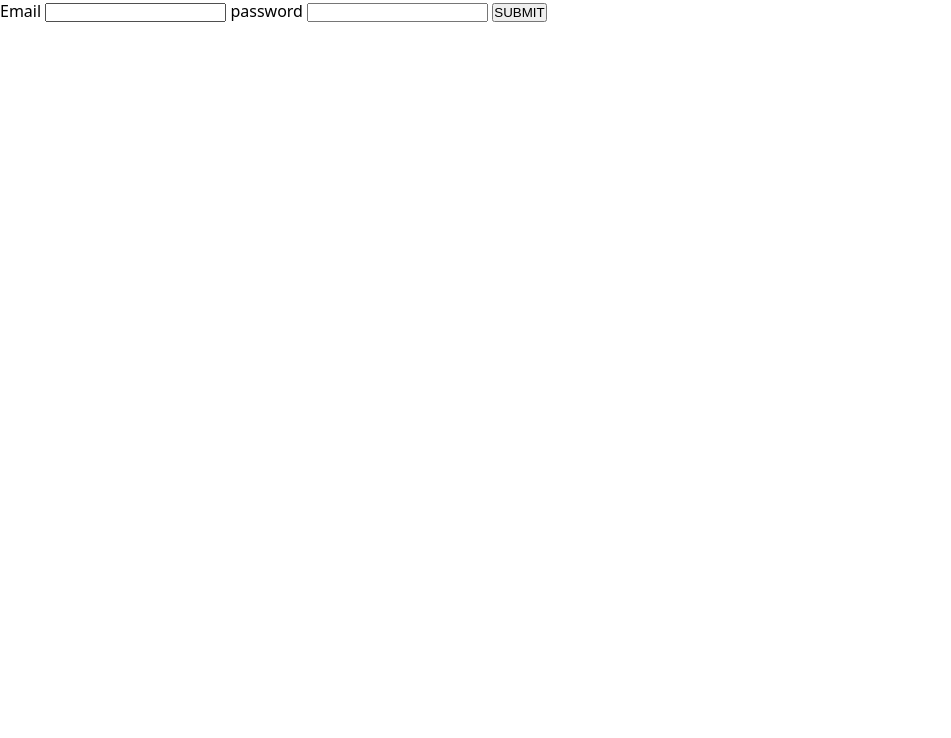
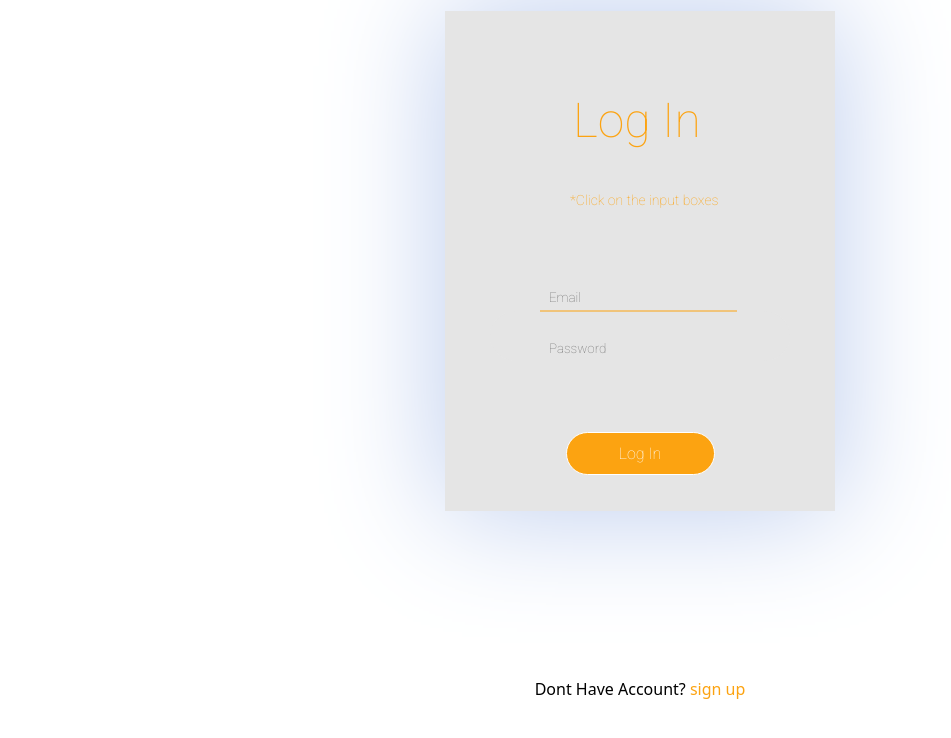
Before and after one commit to CA-G12/team3-bookStore, a website: page public/pages/login.html in a window 1280 px wide. Shown: the whole page, without its empty margins (0-951 px from the left). Drawn offline with Linux system fonts and the light colour scheme.

Commit message:
add login page html and style relates #26

```diff
--- /dev/null
+++ b/public/js/loginPage.js
@@ -0,0 +1,20 @@
+let rect = document.getElementById("rect");
+let username = document.getElementById("username");
+let password = document.getElementById("password");
+
+function handle1() {
+  rect.setAttribute("class", "rect2");
+}
+
+function handle2() {
+  rect.setAttribute("class", "rect1");
+}
+
+//For codepen header!!!
+setTimeout(() => {
+  password.focus();
+}, 500);
+
+setTimeout(() => {
+  username.focus();
+}, 1500);
--- a/public/pages/login.html
+++ b/public/pages/login.html
@@ -9,17 +9,52 @@
         integrity="sha512-1sCRPdkRXhBV2PBLUdRb4tMg1w2YPf37qatUFeS7zlBy7jJI8Lf4VHwWfZZfpXtYSLy85pkm9GaYVYMfw5BC1A=="
         crossorigin="anonymous" referrerpolicy="no-referrer" />
     <link rel="stylesheet" href="../style/main.css">
+    <link rel="stylesheet" href="../style/loginPage.css">
     <title>login</title>
 </head>
 
 <body>
+    <header></header>
     <form method="post" action="/login">
-        <label>Email  <input type="email" name="email"> </label>
-        <label>password  <input type="password" name="password"> </label>
-        <button>SUBMIT</button>
+
+        <div class="container">
+            <div class="header">
+                Log In
+            </div>
+            <div class="info">
+                *Click on the input boxes
+            </div>
+
+        <input type="email" name="email" class="text" onfocus="handle2()" class="inc2" placeholder="Email">
+        <input type="password" name="password" class="pass" onfocus="handle1()" class="inc1" placeholder="Password">
+            <button class="btn">Log In</button>
+        <svg
+          width="390"
+          height="549"
+          xmlns="http://www.w3.org/2000/svg"
+          xmlns:xlink="http://www.w3.org/1999/xlink"
+        >
+          <rect
+            id="rect"
+            class="rect1"
+            x="45px"
+            y="300px"
+            rx="27"
+            ry="27"
+            width="300px"
+            height="50px"
+            style="stroke: #fca311; stroke-width: 1px; fill: #e5e5e5"
+          />
+        </svg>
+
+        </div>
+
     </form>
+    <a href="../pages/signup.html" class="signupBtn btn"><label style="color: black;">Dont Have Account? </label>sign up</a>
+
     <script src="../js/clientSideValidation.js"></script>
     <script src="../js/dom.js"></script>
+    <script src="../js/loginPage.js"></script>
 </body>
 
 </html>
--- /dev/null
+++ b/public/style/loginPage.css
@@ -0,0 +1,131 @@
+@import url("https://fonts.googleapis.com/css?family=Roboto:100");
+.container {
+    width: 390px;
+    height: 500px;
+    background:#e5e5e5;
+    margin-left: auto;
+    margin-right: auto;
+    margin-top: 11px;
+    -webkit-box-shadow: 0px 0px 114px 2px #e5e5e5;
+    -moz-box-shadow: 0px 0px 114px 2px #bdcdee;
+    box-shadow: 0px 0px 114px 2px #bdcdee;
+  }
+  .container svg {
+    position: absolute;
+  }
+
+  .rect1 {
+    z-index: 1;
+    stroke-dasharray: 197 509;
+    stroke-dashoffset: -729;
+    transition: stroke-width 1s, stroke-dashoffset 1s, stroke-dasharray 1s;
+    transition-timing-function: cubic-bezier(0.215, 0.61, 0.355, 1);
+  }
+
+  .rect2 {
+    z-index: 1;
+    stroke-dasharray: 197 509;
+    stroke-dashoffset: -1058;
+    transition: stroke-width 1s, stroke-dashoffset 1s, stroke-dasharray 1s;
+    transition-timing-function: cubic-bezier(0.215, 0.61, 0.355, 1);
+  }
+
+  .text {
+    position: absolute;
+    margin-top: 254px;
+    border: none;
+    background: #e5e5e5;
+    margin-left: 101px;
+    color: #000;
+    width: 196px;
+    height: 44px;
+    padding-left: 3px;
+    z-index: 100;
+    font-family: "Roboto", sans-serif;
+    padding-top: 21px;
+    transition: all 600ms cubic-bezier(0.895, 0.03, 0.685, 0.22);
+  }
+  .text:focus {
+    outline-width: 0;
+    font-size: 16px;
+  }
+
+  .pass {
+    position: absolute;
+    margin-top: 305px;
+    border: none;
+    background: #e5e5e5;
+    margin-left: 101px;
+    color: #000;
+    width: 196px;
+    height: 44px;
+    padding-left: 3px;
+    z-index: 100;
+    font-family: "Roboto", sans-serif;
+    padding-top: 21px;
+    transition: all 600ms cubic-bezier(0.895, 0.03, 0.685, 0.22);
+  }
+  .pass:focus {
+    outline-width: 0;
+    font-size: 16px;
+  }
+
+  button {
+    position: absolute;
+    z-index: 100;
+    width: 149px;
+    height: 43px;
+    border: 1px solid #fff;
+    background: #fca311;
+    font-family: "Roboto", sans-serif;
+    color: #fff;
+    font-size: 16px;
+    border-radius: 22px;
+    margin-top: 421px;
+    margin-left: 120.5px;
+    transition: 0.5s;
+    cursor: pointer;
+  }
+  button:hover {
+    color: #000;
+    background: #e5e5e5;
+  }
+  button:focus {
+    outline-width: 0;
+  }
+
+  .header {
+    position: absolute;
+    text-align: center;
+    font-family: "Roboto", sans-serif;
+    color: #fca311;
+    font-size: 48px;
+    margin-left: 128px;
+    margin-top: 81px;
+  }
+
+  .info {
+    position: absolute;
+    text-align: center;
+    font-family: "Roboto", sans-serif;
+    color: #fca311;
+    font-size: 14px;
+    margin-left: 125px;
+    margin-top: 181px;
+  }
+
+  .signupBtn{
+    position: absolute;
+    bottom: 100px;
+    left: 50%;
+    transform: translateX(-50%);
+    text-decoration: none;
+    color: #fca311;
+  }
+  .btn:hover {
+    color: #000;
+    background: #e5e5e5;
+  }
+  .btn:focus {
+    outline-width: 0;
+  }
```
